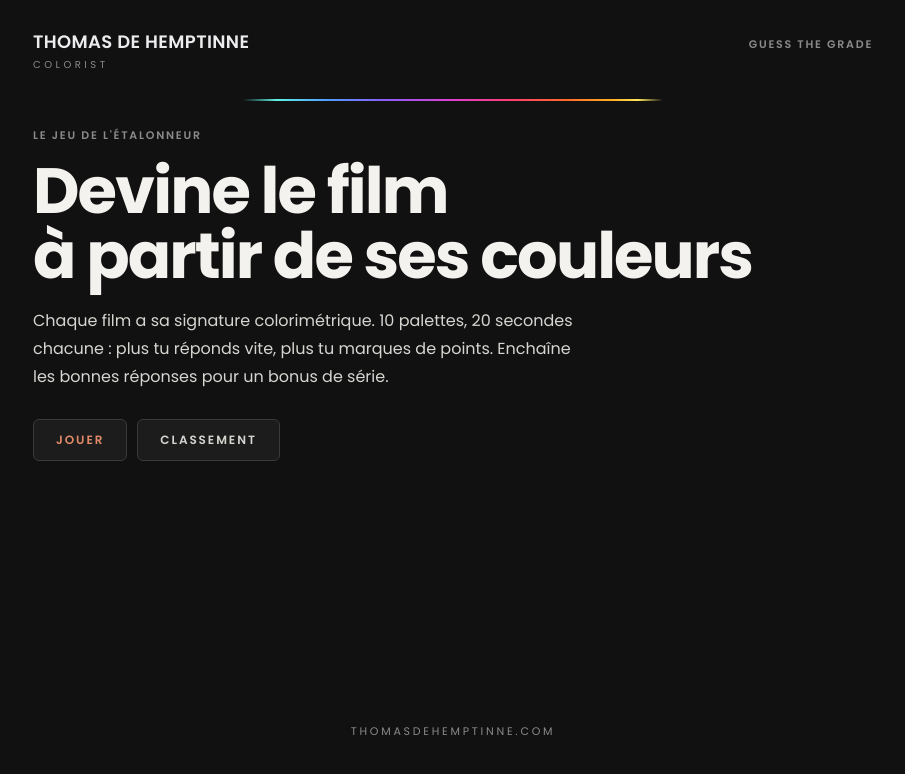
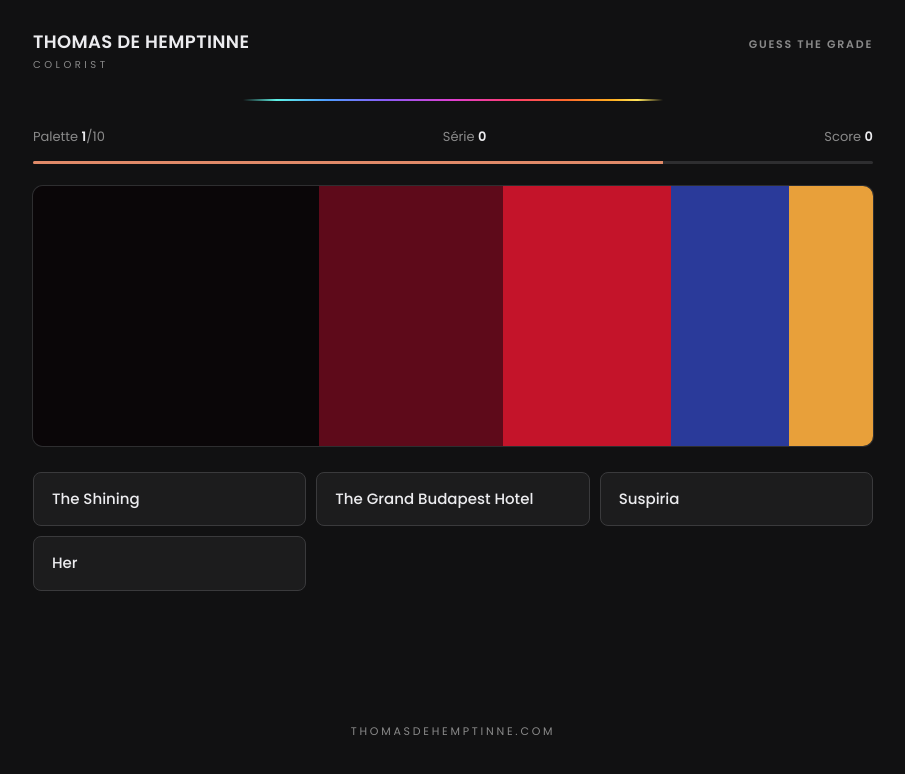
Before and after one commit to tdh-code/guess-the-grade, a plain HTML site: page index.html in a window 1280 px wide. Shown: the whole page, without its empty margins (187-1092 px from the left). Drawn offline with Linux system fonts and the light colour scheme.

Commit message:
Add files via upload

```diff
--- a/index.html
+++ b/index.html
@@ -71,20 +71,8 @@ footer a{text-decoration:none}
   </header>
   <div class="line"></div>
 
-  <!-- Accueil -->
-  <section class="screen on" id="s-home">
-    <p class="kicker" style="margin:0 0 14px">Le jeu de l'étalonneur</p>
-    <h1>Devine le film<br>à partir de ses couleurs</h1>
-    <p class="lead">Chaque film a sa signature colorimétrique. <span id="nRounds">10</span> palettes, <span id="nSecs">20</span> secondes chacune : plus tu réponds vite, plus tu marques de points. Enchaîne les bonnes réponses pour un bonus de série.</p>
-    <div class="row">
-      <button class="btn" id="play">Jouer</button>
-      <button class="btn ghost" id="seeBoard">Classement</button>
-    </div>
-    <div class="board" id="homeBoard" hidden><p class="kicker" style="margin:20px 0 6px">Top 10</p><ol></ol></div>
-  </section>
-
   <!-- Jeu -->
-  <section class="screen" id="s-game">
+  <section class="screen on" id="s-game">
     <div class="hud"><span>Palette <b id="hRound">1</b>/<span id="hTotal">10</span></span><span>Série <b id="hStreak">0</b></span><span>Score <b id="hScore">0</b></span></div>
     <div class="timer"><i id="bar"></i></div>
     <div class="palette" id="pal" role="img" aria-label="Palette de couleurs du film à deviner"></div>
@@ -124,7 +112,6 @@ const CONFIG = {
 const $ = s => document.querySelector(s);
 const films = (window.CP_FILMS || []).filter(f => f.colors && f.colors.length);
 const ROUNDS = Math.min(CONFIG.ROUNDS, films.length);
-$("#nRounds").textContent = ROUNDS; $("#nSecs").textContent = CONFIG.SECONDS;
 $("#hTotal").textContent = ROUNDS;
 
 /* ===== Classement (Supabase ou démo locale) ===== */
@@ -235,10 +222,8 @@ $("#saveForm").addEventListener("submit", async e => {
   } catch (err) { $("#saveBtn").disabled = false; $("#err").textContent = "Impossible d’enregistrer pour le moment. Réessaie."; }
 });
 $("#name").addEventListener("input", () => { $("#err").textContent = ""; });
-$("#play").onclick = start;
 $("#again").onclick = start;
-$("#seeBoard").onclick = () => { const b = $("#homeBoard"); b.hidden = !b.hidden; if (!b.hidden) loadBoard(b); };
-if (films.length < 4) { $("#play").disabled = true; $("#play").textContent = "Ajoute au moins 4 films"; }
+if (films.length < 4) { $("#fb").textContent = "Ajoute au moins 4 films dans palettes.js."; } else { start(); }
 </script>
 </body>
 </html>
```
